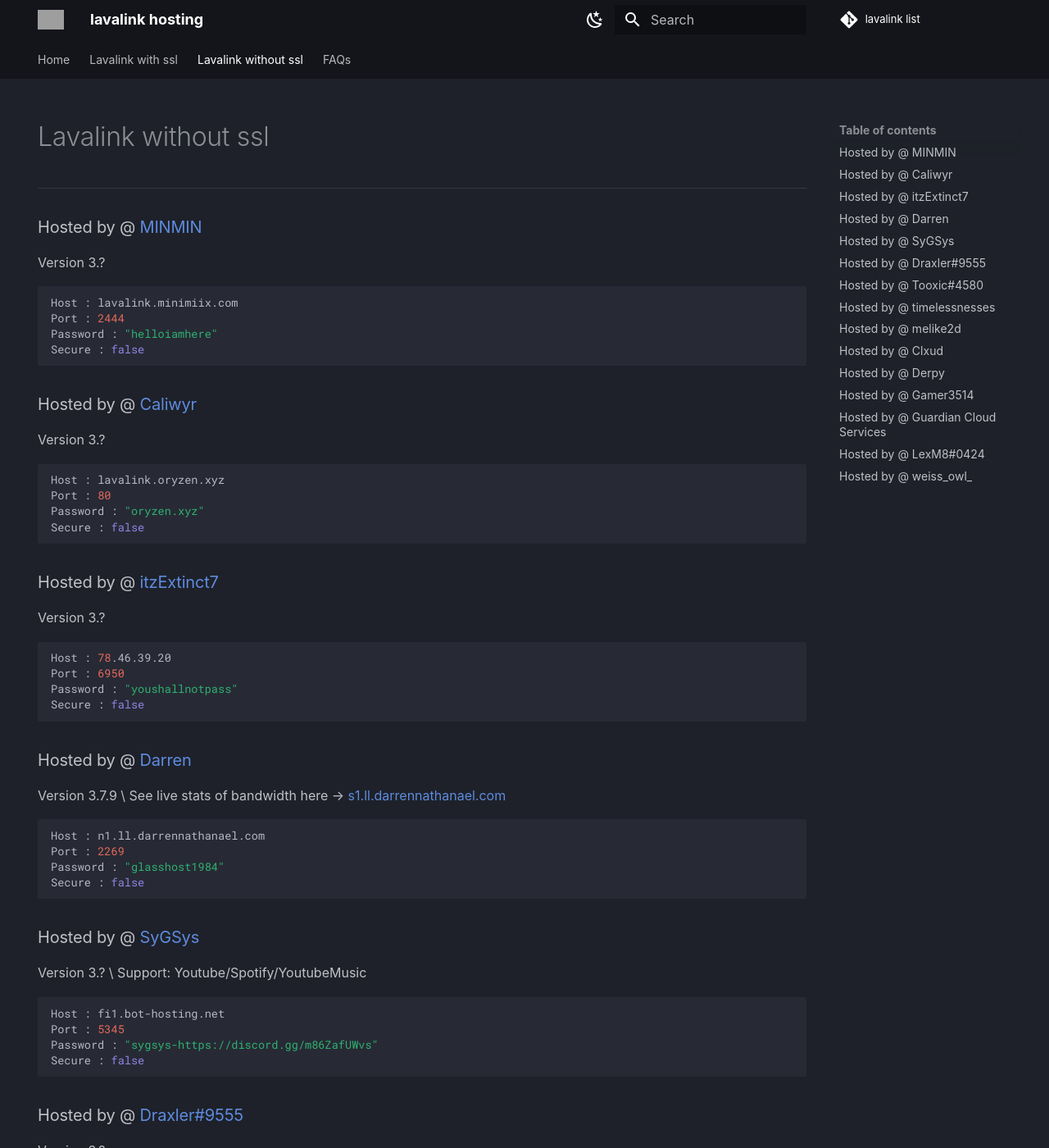
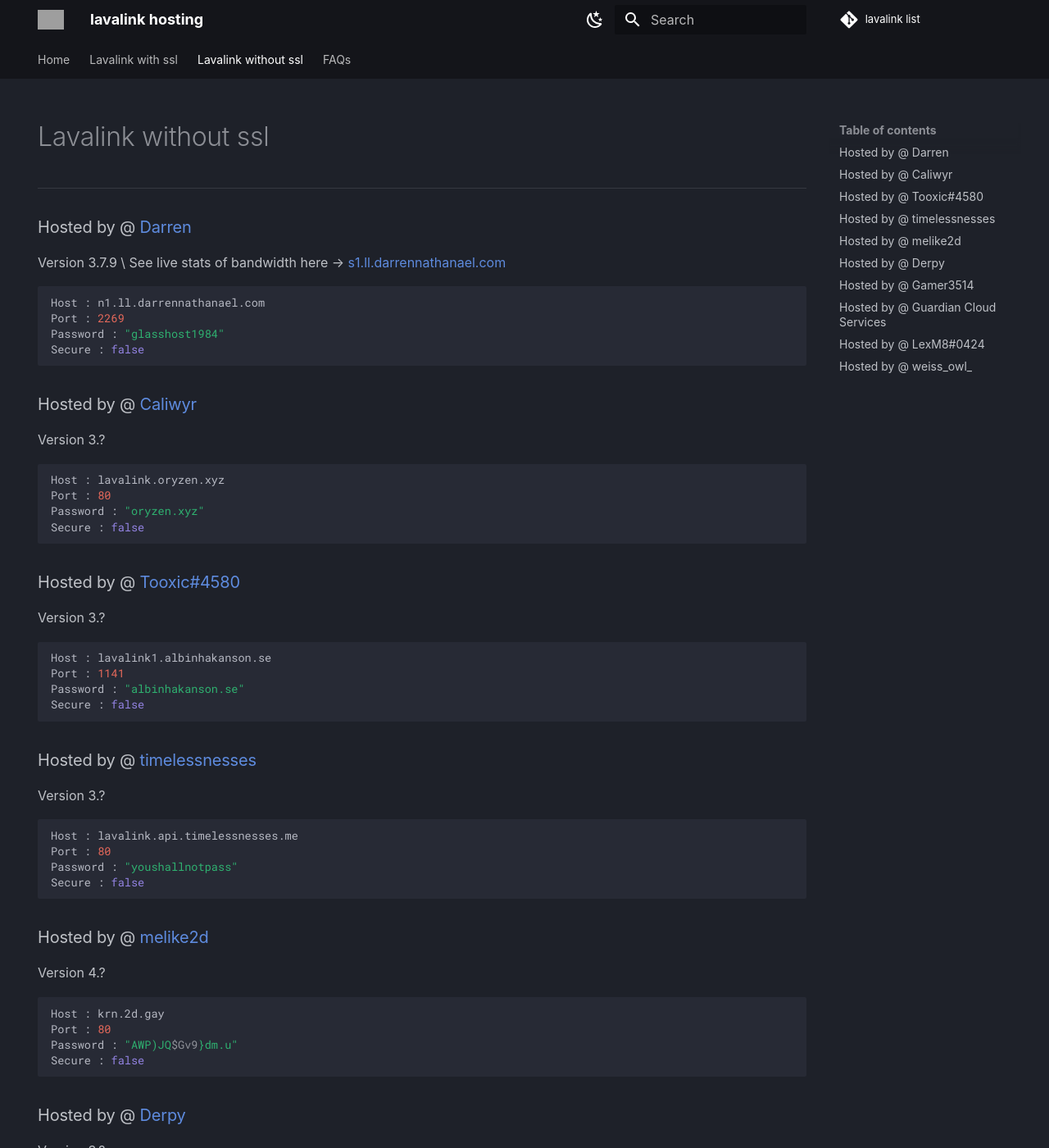
Before and after one commit to DarrenOfficial/lavalink-list, an MkDocs documentation site: the page built from docs/NoSSL/lavalink-without-ssl.md, in a window 1280 px wide and 1400 px high. Shown: the whole window at 82% size. Built offline with MkDocs 1.6.1 and Material for MkDocs 9.7.7, drawn with Linux system fonts in a browser that asks for light colours; comment, search, counter and statistics services are not loaded; a style sheet for code colours, icons or effects is not loaded; some of the changed text lies outside the part shown; grey boxes are pictures that could not be loaded.

Commit message:
The Purge

````diff
--- a/docs/NoSSL/lavalink-without-ssl.md
+++ b/docs/NoSSL/lavalink-without-ssl.md
@@ -7,33 +7,6 @@ description: Without SSL should work out of the box!
 <div data-ea-style="stickybox" class="dark horizontal" data-ea-publisher="darrennathanaelcom" data-ea-type="image"></div>
 
 ---
-### Hosted by @ [MINMIN](https://minimiix.com)
-Version 3.?
-```bash
-Host : lavalink.minimiix.com
-Port : 2444
-Password : "helloiamhere"
-Secure : false
-```
-
-### Hosted by @ [Caliwyr](https://discord.gg/6xpF6YqVDd)
-Version 3.?
-```bash
-Host : lavalink.oryzen.xyz
-Port : 80
-Password : "oryzen.xyz"
-Secure : false
-```
-
-### Hosted by @ [itzExtinct7](https://youtube.com/@ItzExtinct7?si=0Wj-ayF6VLinxpuo)
-Version 3.?
-
-```bash
-Host : 78.46.39.20
-Port : 6950
-Password : "youshallnotpass"
-Secure : false
-```
 
 ### Hosted by @ [Darren](https://discord.glasshost.net)
 Version 3.7.9 \ See live stats of bandwidth here -> [s1.ll.darrennathanael.com](https://s1.ll.darrennathanael.com/)
@@ -44,21 +17,12 @@ Password : "glasshost1984"
 Secure : false
 ```
 
-### Hosted by @ [SyGSys](https://discord.gg/m86ZafUWvs)
-Version 3.? \ Support: Youtube/Spotify/YoutubeMusic
-```bash
-Host : fi1.bot-hosting.net
-Port : 5345
-Password : "sygsys-https://discord.gg/m86ZafUWvs"
-Secure : false
-```
-
-### Hosted by @ [Draxler#9555](https://status.horizxon.xyz/)
+### Hosted by @ [Caliwyr](https://discord.gg/6xpF6YqVDd)
 Version 3.?
 ```bash
-Host : lava.horizxon.tech
+Host : lavalink.oryzen.xyz
 Port : 80
-Password : "horizxon.tech"
+Password : "oryzen.xyz"
 Secure : false
 ```
 
@@ -89,14 +53,6 @@ Password : "AWP)JQ$Gv9}dm.u"
 Secure : false
 ```
 
-### Hosted by @ [Clxud](https://discord.gg/r64qjTSHG8)
-Version 3.?
-```bash
-Host : lavalink.clxud.dev
-Port: 2333
-Password : "youshallnotpass"
-Secure : false
-```
 
 ### Hosted by @ [Derpy](https://weedcloud.pro)
 Version 3.?
````
